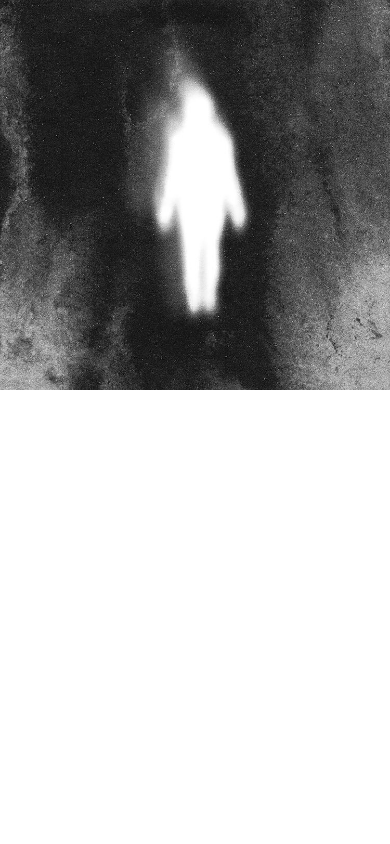
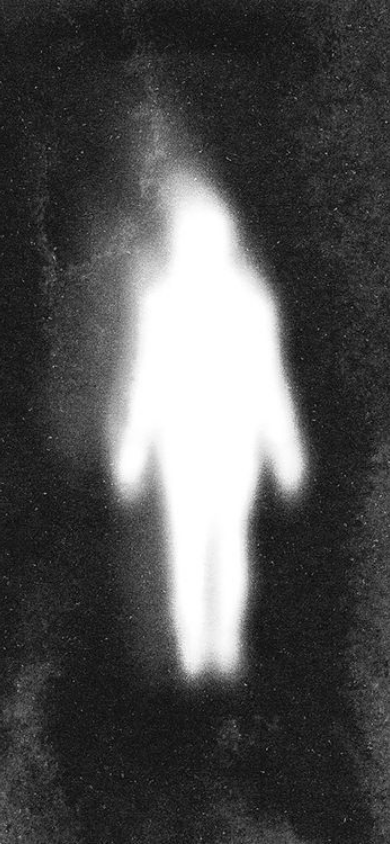
Before and after one commit to s3anosei/troisvingt.com, a plain HTML site: page index.html in a window 390 px wide. Drawn offline with Linux system fonts and the light colour scheme.

Commit message:
Update index.html

```diff
--- a/index.html
+++ b/index.html
@@ -23,31 +23,37 @@
 
     <!-- Style for Full-Screen Image and Responsiveness -->
     <style>
-        /* Remove default margin/padding and allow scrolling */
+        /* Remove default margin/padding */
         body, html {
             margin: 0;
             padding: 0;
             height: 100%;
-            overflow-y: auto; /* Enable vertical scrolling */
+            overflow: hidden; /* Prevent scroll on mobile */
         }
 
-        /* Style for the image */
-        .scrollable-image {
+        /* Full-screen image on mobile */
+        .fullscreen-image {
             width: 100%;
-            height: auto; /* Allow the height to scale proportionally */
-            display: block; /* Ensure the image is a block element */
+            height: 100vh; /* Takes full height of the viewport */
+            object-fit: cover;
+            display: block; /* Ensure the image behaves like a block element */
         }
 
-        /* Ensure the image stays centered on smaller screens */
-        @media (max-width: 768px) {
-            .scrollable-image {
-                object-position: center; /* Keeps the image centered */
+        /* For Desktop: Allow scrolling and maintain aspect ratio */
+        @media (min-width: 769px) {
+            body {
+                overflow-y: auto; /* Enable scrolling on desktop */
+            }
+
+            .fullscreen-image {
+                height: auto; /* Let the image scale naturally */
+                min-height: 100vh; /* Ensure image always covers the screen */
             }
         }
     </style>
 </head>
 <body>
-    <!-- Scrollable Image -->
-    <img src="trois-vingt-home.jpg" alt="Trois Vingt Home" class="scrollable-image">
+    <!-- Full-Screen Image -->
+    <img src="trois-vingt-home.jpg" alt="Trois Vingt Home" class="fullscreen-image">
 </body>
 </html>
```
